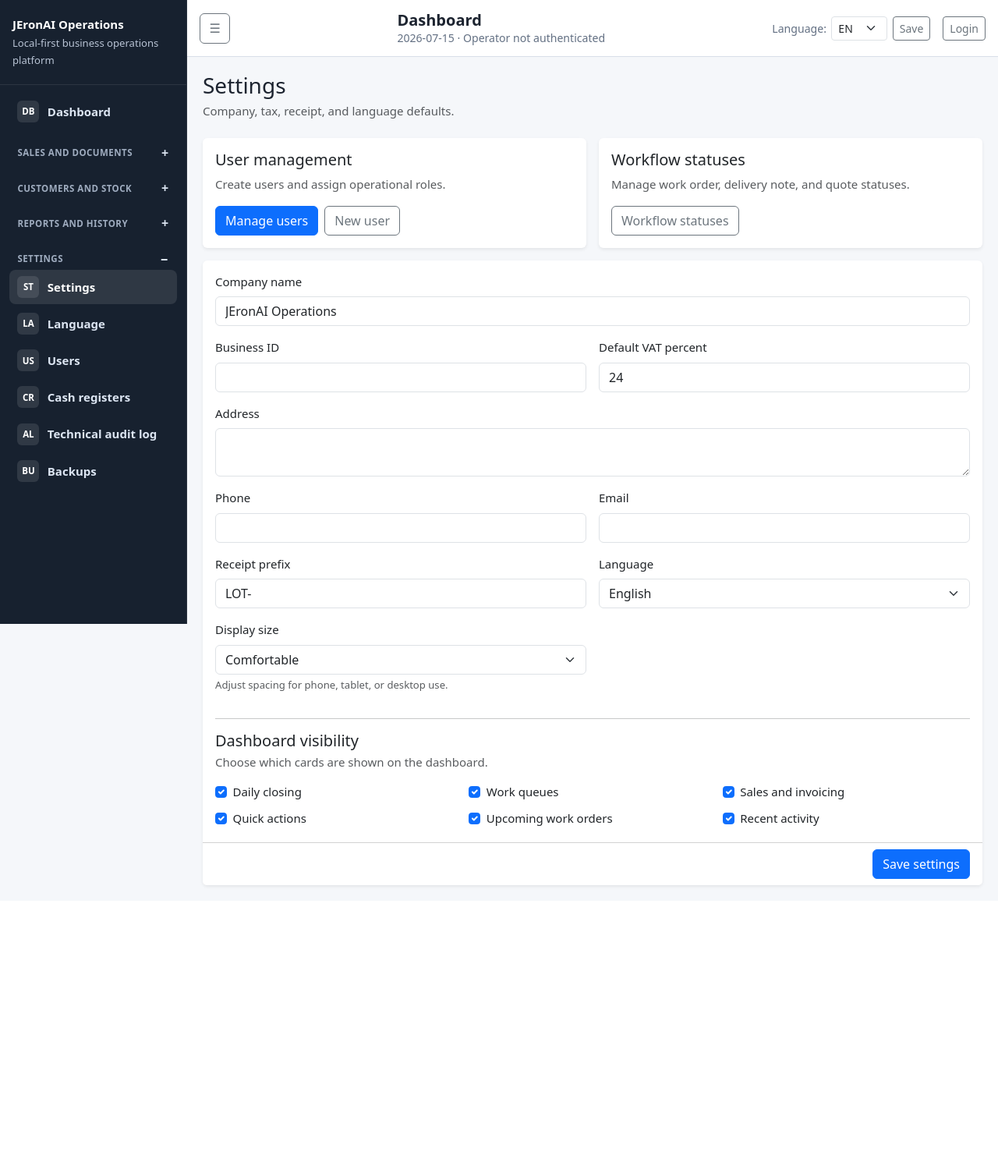
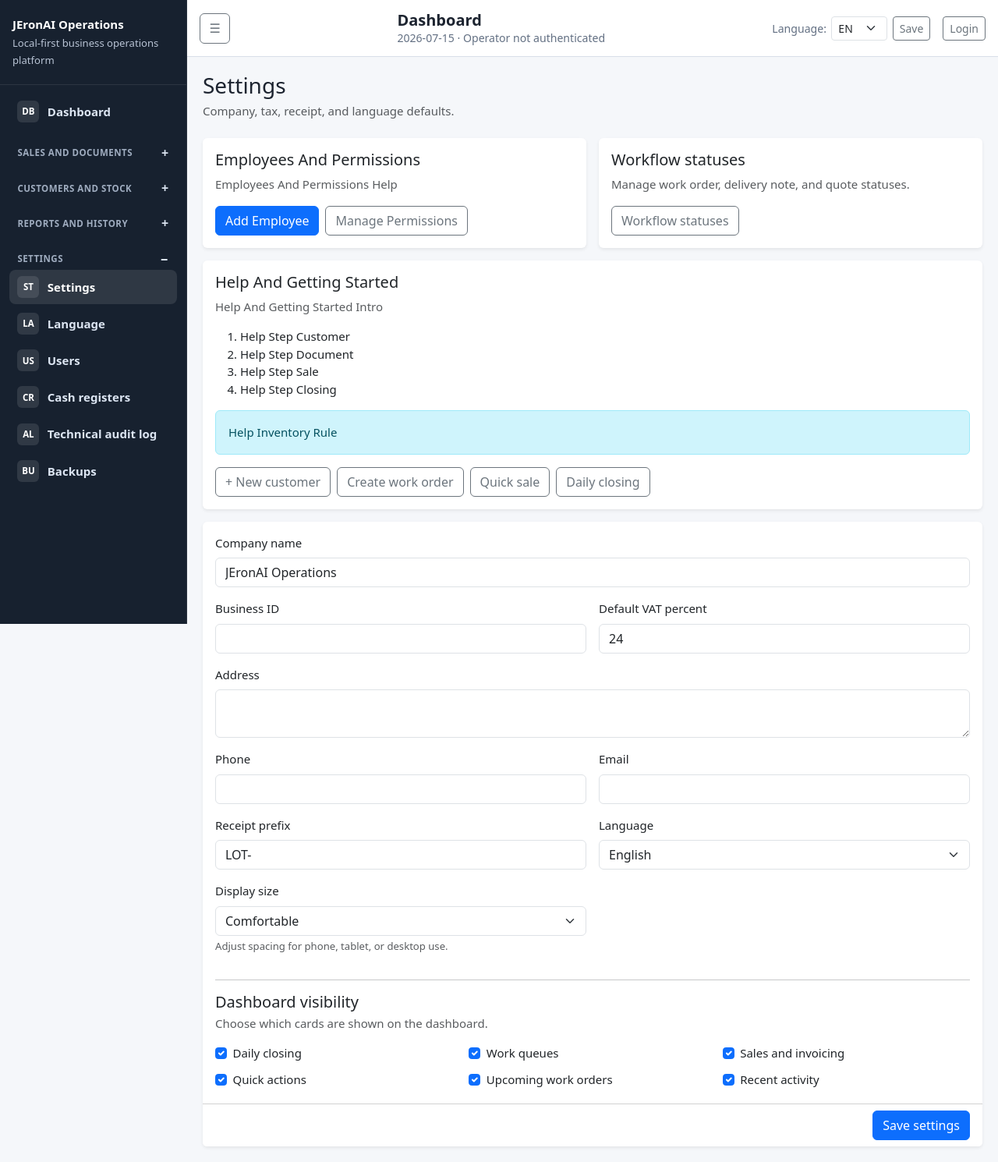
Before and after one commit to denzo69/-Local-First-Operations-Tracker-Commercial, a FastAPI app: page /settings in a window 1280 px wide. Shown: the whole page at 78% size. Before the commit the page ends 1139 px from the top, so only its background shows below. Run offline with FastAPI, Linux system fonts and the light colour scheme; data that the repository does not hold is empty; some libraries are stand-ins or nearby versions.

Commit message:
Add settings help and employee permission actions

```diff
--- a/app/templates/settings/form.html
+++ b/app/templates/settings/form.html
@@ -11,11 +11,11 @@
     <div class="col-md-6">
         <div class="card shadow-sm border-0 h-100">
             <div class="card-body">
-                <h2 class="h5">{{ t.user_management }}</h2>
-                <p class="text-muted">{{ t.user_management_help }}</p>
+                <h2 class="h5">{{ t.employees_and_permissions }}</h2>
+                <p class="text-muted">{{ t.employees_and_permissions_help }}</p>
                 <div class="d-flex flex-wrap gap-2">
-                    <a class="btn btn-primary" href="/users">{{ t.manage_users }}</a>
-                    <a class="btn btn-outline-secondary" href="/users/new">{{ t.new_user }}</a>
+                    <a class="btn btn-primary" href="/users/new">{{ t.add_employee }}</a>
+                    <a class="btn btn-outline-secondary" href="/users">{{ t.manage_permissions }}</a>
                 </div>
             </div>
         </div>
@@ -31,6 +31,26 @@
     </div>
 </div>
 {% endif %}
+
+<section class="card shadow-sm border-0 mb-3" aria-labelledby="gettingStartedTitle">
+    <div class="card-body">
+        <h2 class="h5" id="gettingStartedTitle">{{ t.help_and_getting_started }}</h2>
+        <p class="text-muted">{{ t.help_and_getting_started_intro }}</p>
+        <ol class="mb-3">
+            <li>{{ t.help_step_customer }}</li>
+            <li>{{ t.help_step_document }}</li>
+            <li>{{ t.help_step_sale }}</li>
+            <li>{{ t.help_step_closing }}</li>
+        </ol>
+        <div class="alert alert-info mb-3">{{ t.help_inventory_rule }}</div>
+        <div class="d-flex flex-wrap gap-2">
+            <a class="btn btn-outline-secondary" href="/customers/new">{{ t.new_customer }}</a>
+            <a class="btn btn-outline-secondary" href="/work-orders/new">{{ t.create_work_order }}</a>
+            <a class="btn btn-outline-secondary" href="/sales/quick">{{ t.quick_sale }}</a>
+            <a class="btn btn-outline-secondary" href="/daily-closings">{{ t.daily_closing }}</a>
+        </div>
+    </div>
+</section>
 
 <form class="card shadow-sm border-0" method="post" action="/settings">
     <input type="hidden" name="dashboard_settings_present" value="true">
```
